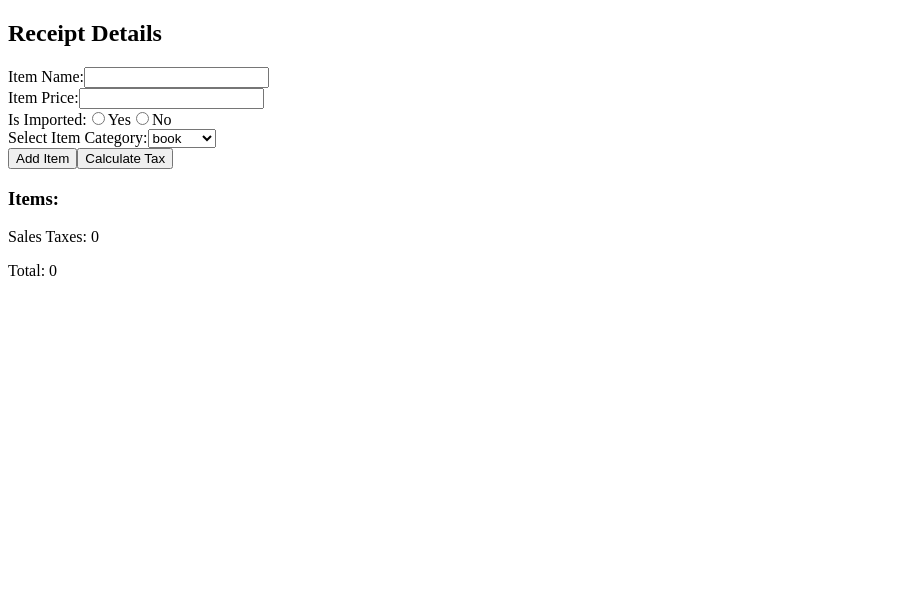
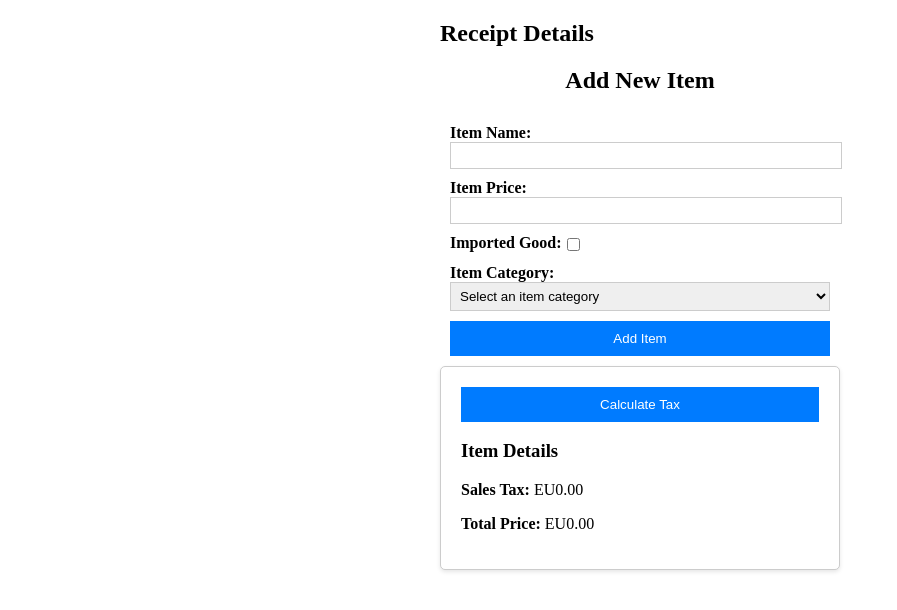
Before and after one commit to chauvu183/tax-app, an Angular app: page / in a window 1280 px wide. Shown: the top 610 px of the page, without its empty margins (0-897 px from the left). Built offline with nearby package versions, Linux system fonts and the light colour scheme.

Commit message:
create add-item component, and add style for the html template

```diff
--- a/src/app/app.module.ts
+++ b/src/app/app.module.ts
@@ -4,15 +4,19 @@ import { BrowserModule } from '@angular/platform-browser';
 import { AppRoutingModule } from './app-routing.module';
 import { AppComponent } from './app.component';
 import { ReceiptComponent } from './receipt/receipt.component';
+import { AddItemComponent } from './receipt/add-item/add-item.component';
+import {FormsModule} from "@angular/forms";
 
 @NgModule({
   declarations: [
     AppComponent,
-    ReceiptComponent
+    ReceiptComponent,
+    AddItemComponent
   ],
   imports: [
     BrowserModule,
     AppRoutingModule,
+    FormsModule,
   ],
   providers: [],
   bootstrap: [AppComponent]
--- /dev/null
+++ b/src/app/receipt/add-item/add-item.component.html
@@ -0,0 +1,53 @@
+<div class="add-item-form">
+  <h2>Add New Item</h2>
+  <form #itemForm="ngForm" (ngSubmit)="addItem(itemForm)">
+    <div class="form-group">
+      <label for="itemName">Item Name:</label>
+      <input
+        type="text"
+        id="itemName"
+        name="itemName"
+        ngModel
+        required
+        #itemName="ngModel"
+      />
+    </div>
+    <div class="form-group">
+      <label for="itemPrice">Item Price:</label>
+      <input
+        type="number"
+        id="itemPrice"
+        name="itemPrice"
+        ngModel
+        required
+        #itemPrice="ngModel"
+      />
+    </div>
+    <div class="form-group">
+      <label for="isImported">Imported Good:</label>
+      <input
+        type="checkbox"
+        id="isImported"
+        name="isImported"
+        ngModel
+        #isImported="ngModel"
+      />
+    </div>
+    <div class="form-group">
+      <label for="itemCategory">Item Category:</label>
+      <select
+        id="itemCategory"
+        name="itemCategory"
+        ngModel
+        required
+        #itemCategory="ngModel"
+      >
+        <option value="" disabled>Select an item category</option>
+        <option *ngFor="let category of itemCategories" [value]="category">
+          {{ category }}
+        </option>
+      </select>
+    </div>
+    <button type="submit" [disabled]="!itemForm.valid">Add Item</button>
+  </form>
+</div>
--- /dev/null
+++ b/src/app/receipt/add-item/add-item.component.scss
@@ -0,0 +1,31 @@
+/* addItem.component.scss */
+  h2 {
+    text-align: center;
+  }
+
+  form {
+    display: flex;
+    flex-direction: column;
+    padding: 10px;
+
+    .form-group {
+      margin-bottom: 10px;
+    }
+
+    label {
+      font-weight: bold;
+    }
+
+    input[type="text"],
+    select,
+    input[type="number"] {
+      width: 100%;
+      padding: 5px;
+      border: 1px solid #ccc;
+    }
+
+    input[type="checkbox"] {
+      margin-left: 5px;
+      vertical-align: middle;
+    }
+  }
--- /dev/null
+++ b/src/app/receipt/add-item/add-item.component.ts
@@ -0,0 +1,18 @@
+import { Component } from '@angular/core';
+import {Category} from "../../models/category";
+
+@Component({
+  selector: 'app-add-item',
+  templateUrl: './add-item.component.html',
+  styleUrls: ['./add-item.component.scss']
+})
+export class AddItemComponent {
+  itemCategories: Category[] = Object.values(Category); // Populate the categories from the enum
+
+  addItem(itemForm: any): void {
+    if (itemForm.valid) {
+      console.log('Item added:', itemForm.value);
+      itemForm.resetForm();
+    }
+  }
+}
--- a/src/app/receipt/receipt.component.html
+++ b/src/app/receipt/receipt.component.html
@@ -1,42 +1,18 @@
-<div class="container">
+<div class="receipt-context">
   <h2>Receipt Details</h2>
-
-  <!-- Input form for user to add items -->
-  <div>
-    <label for="itemName">Item Name:</label>
-    <input type="text" id="itemName"/>
-  </div>
-
-  <div>
-    <label for="itemPrice">Item Price:</label>
-    <input type="number" id="itemPrice"/>
-  </div>
-
-  <div>
-    <label>Is Imported:</label>
-    <input type="radio" id="importedYes" name="imported" [value]="true"/>
-    <label for="importedYes">Yes</label>
-    <input type="radio" id="importedNo" name="imported" [value]="false"/>
-    <label for="importedNo">No</label>
-  </div>
-
-  <div class="category-dropdown">
-    <label for="categorySelect">Select Item Category:</label>
-    <select id="categorySelect">
-      <option *ngFor="let category of itemCategories" [value]="category">
-        {{ category }}
-      </option>
-    </select>
-  </div>
-
-  <button>Add Item</button>
-  <button>Calculate Tax</button>
+  <app-add-item></app-add-item>
 
   <!-- Display items and receipt details -->
-  <h3>Items:</h3>
-  <!--  <ul>
-      <li *ngFor="let item of taxedItemsList">{{ item.name }}: {{ item }}</li>
-    </ul>-->
-  <p>Sales Taxes: {{ salesTaxes }}</p>
-  <p>Total: {{ totalPrice }}</p>
+  <div class="item-display">
+    <button type="submit">Calculate Tax</button>
+    <h3>Item Details</h3>
+    <ul class="item-info">
+      <li *ngFor="let item of taxedItemsList">
+        <p><strong>Item Name:</strong> {{ item.name }}</p>
+        <p><strong>Item Price:</strong> {{ item.priceWithTax | currency: 'USD' }}</p>
+      </li>
+    </ul>
+    <p><strong>Sales Tax: </strong> {{ salesTaxes | currency: 'EU' }}</p>
+    <p><strong>Total Price: </strong> {{ totalPrice | currency: 'EU' }}</p>
+  </div>
 </div>
--- a/src/app/receipt/receipt.component.scss
+++ b/src/app/receipt/receipt.component.scss
@@ -0,0 +1,30 @@
+.receipt-context{
+
+  max-width: 400px;
+  margin: 0 auto;
+
+  .item-display {
+    padding: 20px;
+    border: 1px solid #ccc;
+    border-radius: 5px;
+    background-color: #fff;
+    box-shadow: 0 2px 4px rgba(0, 0, 0, 0.1);
+
+    h2 {
+      font-size: 1.5rem;
+      margin-bottom: 20px;
+    }
+
+    .item-info {
+      p {
+        margin-bottom: 10px;
+        font-size: 1rem;
+
+        strong {
+          font-weight: bold;
+          margin-right: 5px;
+        }
+      }
+    }
+  }
+}
--- a/src/app/receipt/receipt.component.ts
+++ b/src/app/receipt/receipt.component.ts
@@ -1,5 +1,6 @@
 import {Component} from '@angular/core';
 import {Category} from "../models/category";
+import {Item} from "../models/item";
 
 interface TaxItemList {
   items: any[],
@@ -24,15 +25,15 @@ export class ReceiptComponent {
   isImported = false;
 
   exceptionCategories = [Category.BOOK, Category.FOOD, Category.MEDICAL];
-  itemCategories: Category[] = Object.values(Category);
+  taxedItemsList: Item[] = [];
 
-  calculateTax(input: any[]): TaxItemList {
+  calculateTax(input: Item[]): TaxItemList {
     if (input) {
       for (let item of input) {
         const price = item.price;
         const category = item.category;
         let tax = 0;
-        if (!this.exceptionCategories.includes(category)) {
+        if (!this.exceptionCategories.includes(<Category>category)) {
           tax += this.roundUp(price * this.basicTaxRate);
         }
         if (item.imported) {
@@ -44,10 +45,11 @@ export class ReceiptComponent {
         this.salesTaxes += tax;
         this.totalPrice += itemPrice;
       }
+      this.taxedItemsList = input;
     }
 
     return {
-      items: input,
+      items: this.taxedItemsList,
       salesTaxes: this.roundToTwoDecimalPlaces(this.salesTaxes),
       total: this.roundToTwoDecimalPlaces(this.totalPrice)
     };
--- a/src/styles.scss
+++ b/src/styles.scss
@@ -1 +1,10 @@
 /* You can add global styles to this file, and also import other style files */
+button[type="submit"] {
+  width: 100%;
+  margin: 0 auto;
+  background-color: #007bff;
+  color: #fff;
+  padding: 10px 20px;
+  border: none;
+  cursor: pointer;
+}
```
Also changed, not shown: 1 other file (tests, documents, lock files or other folders).
